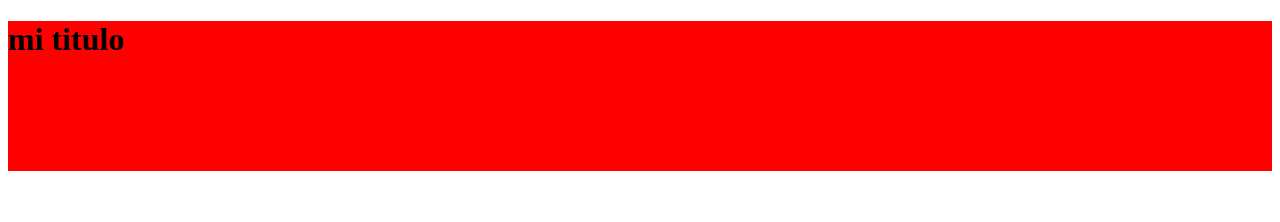
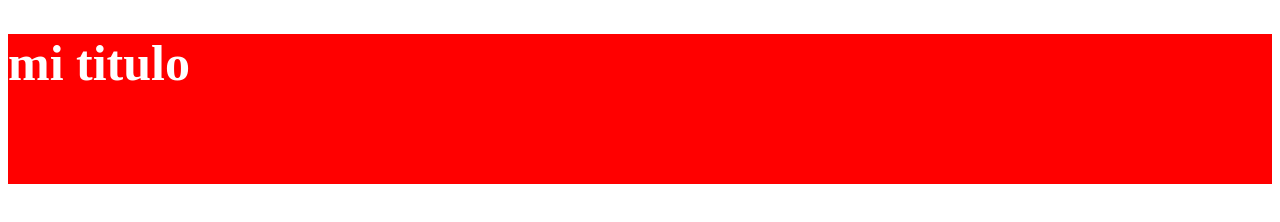
Before and after one commit to sossaana/web_cibernarium, a plain HTML site: page index.html in a window 1280 px wide. Drawn offline with Linux system fonts and the light colour scheme.

Commit message:
2/9/19 13:11

```diff
--- a/css/index.css
+++ b/css/index.css
@@ -4,3 +4,7 @@ header { /*selector css*/
   height: 150px; /*nombre de la propiedad : valor de la propiedad*/
   background-color: red;
 }
+h1{
+  color: white;
+  font-size: 50px;
+}
```
